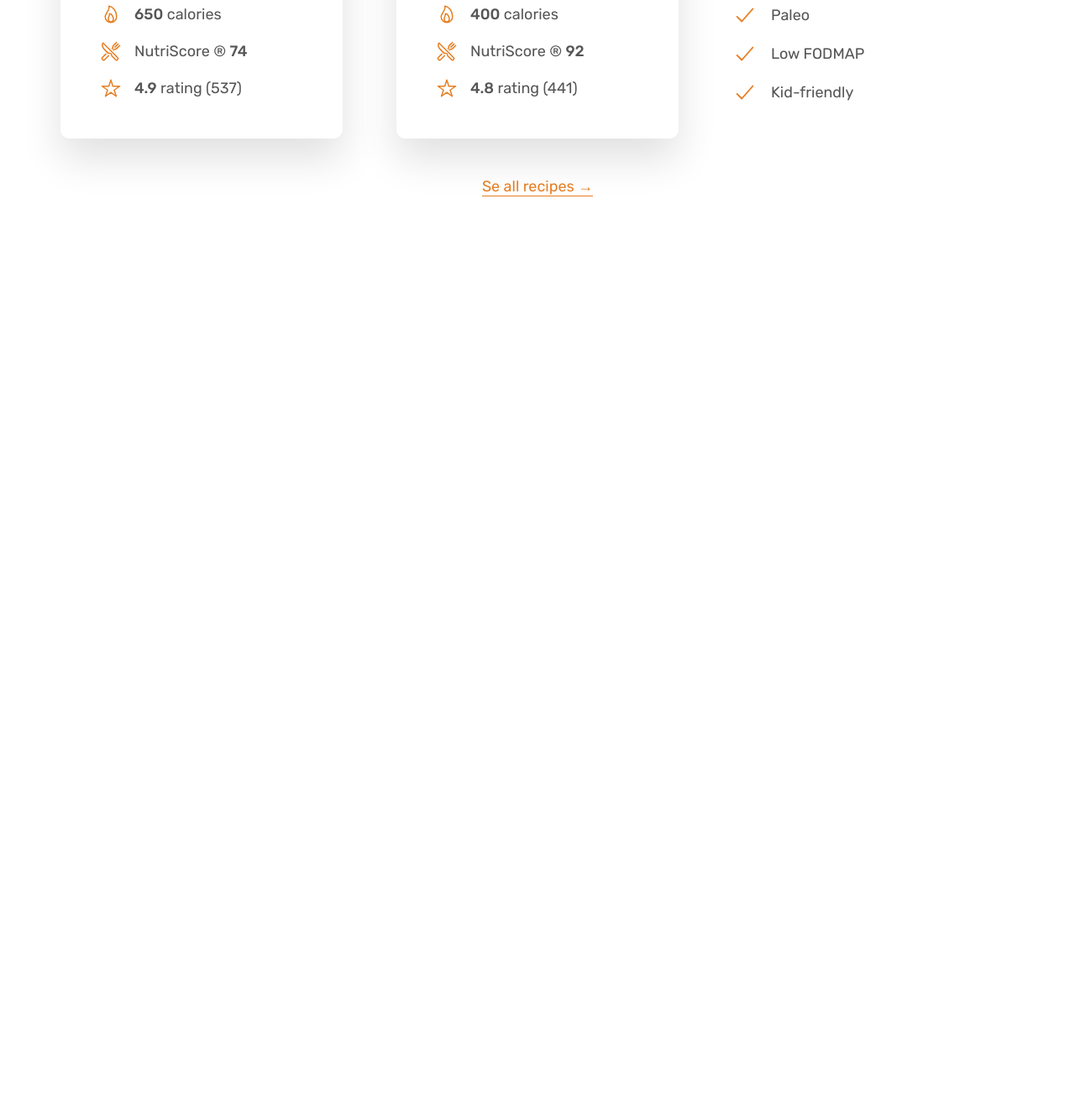
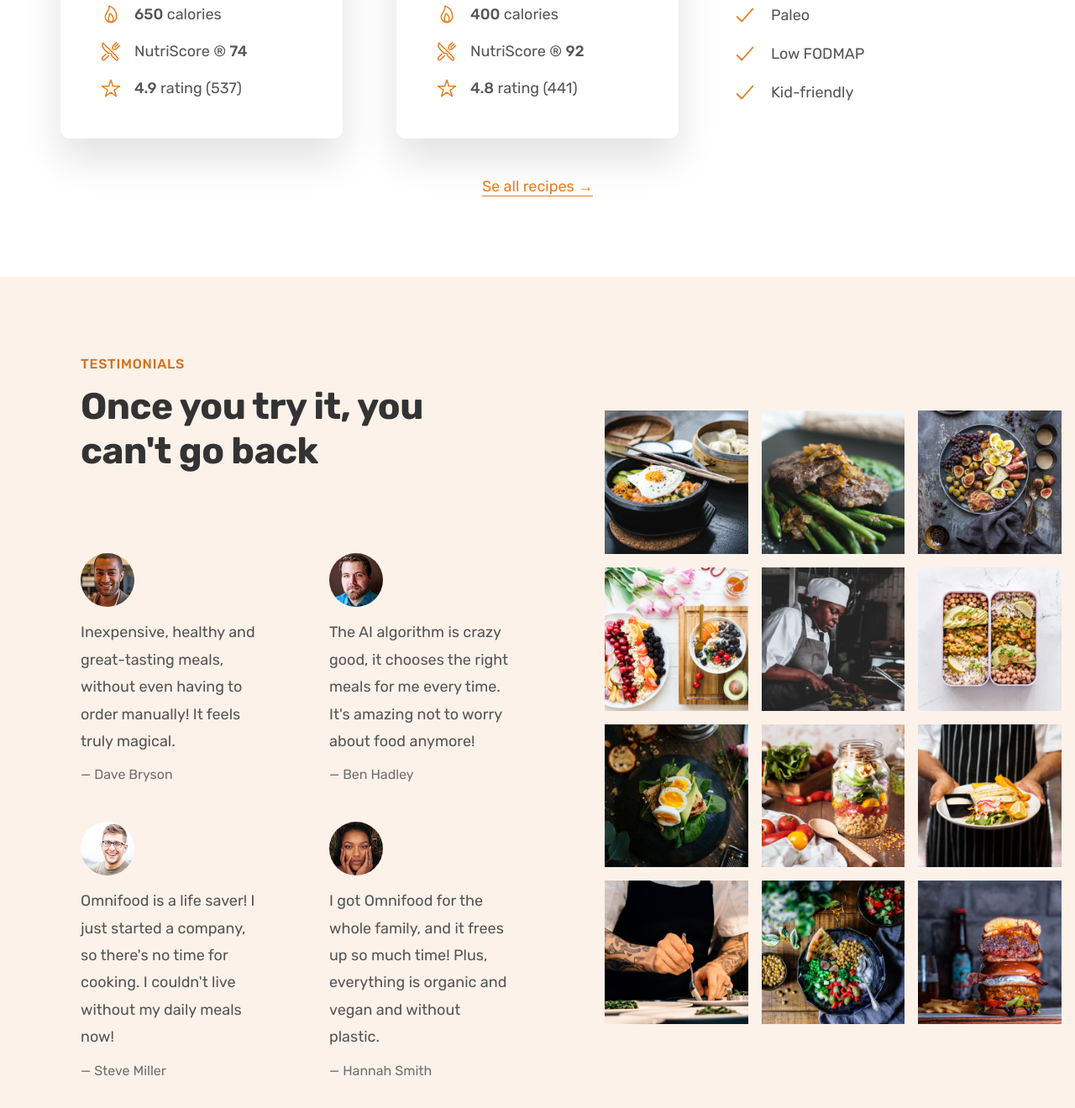
Before and after one commit to maxstefaniv/07-Omnifood, a plain HTML site: page index.html in a window 1280 px wide. Shown: the part 3231-4551 px from the top of the page at 84% size. Before the commit the page ends 3561 px from the top, so only its background shows below. Drawn offline with nearby package versions, Linux system fonts and the light colour scheme.

Commit message:
gallery done with scaling effect and no overflow

```diff
--- a/css/general.css
+++ b/css/general.css
@@ -31,6 +31,7 @@ Paragraph default: 1.6
 #cf711f
 - Accents:
 - Greys:
+#6f6f6f (lightest grey allowed on #fdf2e9)
 #555
 #333
 
--- a/css/style.css
+++ b/css/style.css
@@ -302,3 +302,63 @@
   height: 3rem;
   color: #e67e22;
 }
+
+/*******************************/
+/* TESTIMONIALS SECTION */
+/*******************************/
+
+.section-testimonials {
+  background-color: #fdf2e9;
+  display: grid;
+  grid-template-columns: 55fr 45fr;
+  align-items: center;
+}
+
+.testimonials-container {
+  padding: 9.6rem;
+}
+
+.testimonials {
+  display: grid;
+  grid-template-columns: 1fr 1fr;
+  row-gap: 4.8rem;
+  column-gap: 8rem;
+}
+
+.testimonial-img {
+  width: 6.4rem;
+  border-radius: 50%;
+  margin-bottom: 1.2rem;
+}
+
+.testimonial-text {
+  font-size: 1.8rem;
+  line-height: 1.8;
+  margin-bottom: 1.6rem;
+}
+
+.testimonial-name {
+  font-size: 1.6rem;
+  color: #6f6f6f;
+}
+
+.gallery {
+  display: grid;
+  grid-template-columns: repeat(3, 1fr);
+  gap: 1.6rem;
+  padding: 1.6rem;
+}
+
+.gallery-item {
+  overflow: hidden;
+}
+
+.gallery-item img {
+  display: block;
+  width: 100%;
+  transition: all 0.4s;
+}
+
+.gallery-item img:hover {
+  transform: scale(1.1);
+}
--- a/index.html
+++ b/index.html
@@ -28,6 +28,7 @@
         </ul>
       </nav>
     </header>
+
     <main>
       <section class="section-hero">
         <div class="hero">
@@ -272,6 +273,114 @@
           <a href="#" class="link">Se all recipes &rarr;</a>
         </div>
       </section>
+
+      <section class="section-testimonials">
+        <div class="testimonials-container">
+          <span class="subheading">Testimonials</span>
+          <h2 class="heading-secondary">Once you try it, you can't go back</h2>
+
+          <div class="testimonials">
+            <figure class="testimonial">
+              <img
+                class="testimonial-img"
+                src="img/customers/dave.jpg"
+                alt="photo of a customer"
+              />
+              <blockquote class="testimonial-text">
+                Inexpensive, healthy and great-tasting meals, without even
+                having to order manually! It feels truly magical.
+              </blockquote>
+              <p class="testimonial-name">&mdash; Dave Bryson</p>
+            </figure>
+
+            <figure class="testimonial">
+              <img
+                class="testimonial-img"
+                src="img/customers/ben.jpg"
+                alt="photo of a customer"
+              />
+              <blockquote class="testimonial-text">
+                The AI algorithm is crazy good, it chooses the right meals for
+                me every time. It's amazing not to worry about food anymore!
+              </blockquote>
+              <p class="testimonial-name">&mdash; Ben Hadley</p>
+            </figure>
+
+            <figure class="testimonial">
+              <img
+                class="testimonial-img"
+                src="img/customers/steve.jpg"
+                alt="photo of a customer"
+              />
+              <blockquote class="testimonial-text">
+                Omnifood is a life saver! I just started a company, so there's
+                no time for cooking. I couldn't live without my daily meals now!
+              </blockquote>
+              <p class="testimonial-name">&mdash; Steve Miller</p>
+            </figure>
+
+            <figure class="testimonial">
+              <img
+                class="testimonial-img"
+                src="img/customers/hannah.jpg"
+                alt="photo of a customer"
+              />
+              <blockquote class="testimonial-text">
+                I got Omnifood for the whole family, and it frees up so much
+                time! Plus, everything is organic and vegan and without plastic.
+              </blockquote>
+              <p class="testimonial-name">&mdash; Hannah Smith</p>
+            </figure>
+          </div>
+        </div>
+        <div class="gallery">
+          <figure class="gallery-item">
+            <img src="img/gallery/gallery-1.jpg" alt="photo of arranged food" />
+          </figure>
+          <figure class="gallery-item">
+            <img src="img/gallery/gallery-2.jpg" alt="photo of arranged food" />
+          </figure>
+          <figure class="gallery-item">
+            <img src="img/gallery/gallery-3.jpg" alt="photo of arranged food" />
+          </figure>
+          <figure class="gallery-item">
+            <img src="img/gallery/gallery-4.jpg" alt="photo of arranged food" />
+          </figure>
+          <figure class="gallery-item">
+            <img src="img/gallery/gallery-5.jpg" alt="photo of arranged food" />
+          </figure>
+          <figure class="gallery-item">
+            <img src="img/gallery/gallery-6.jpg" alt="photo of arranged food" />
+          </figure>
+          <figure class="gallery-item">
+            <img src="img/gallery/gallery-7.jpg" alt="photo of arranged food" />
+          </figure>
+          <figure class="gallery-item">
+            <img src="img/gallery/gallery-8.jpg" alt="photo of arranged food" />
+          </figure>
+          <figure class="gallery-item">
+            <img src="img/gallery/gallery-9.jpg" alt="photo of arranged food" />
+          </figure>
+          <figure class="gallery-item">
+            <img
+              src="img/gallery/gallery-10.jpg"
+              alt="photo of arranged food"
+            />
+          </figure>
+          <figure class="gallery-item">
+            <img
+              src="img/gallery/gallery-11.jpg"
+              alt="photo of arranged food"
+            />
+          </figure>
+          <figure class="gallery-item">
+            <img
+              src="img/gallery/gallery-12.jpg"
+              alt="photo of arranged food"
+            />
+          </figure>
+        </div>
+      </section>
     </main>
     <!-- Thsi is for the easy use of icons from: ionic.io -->
     <script
```
